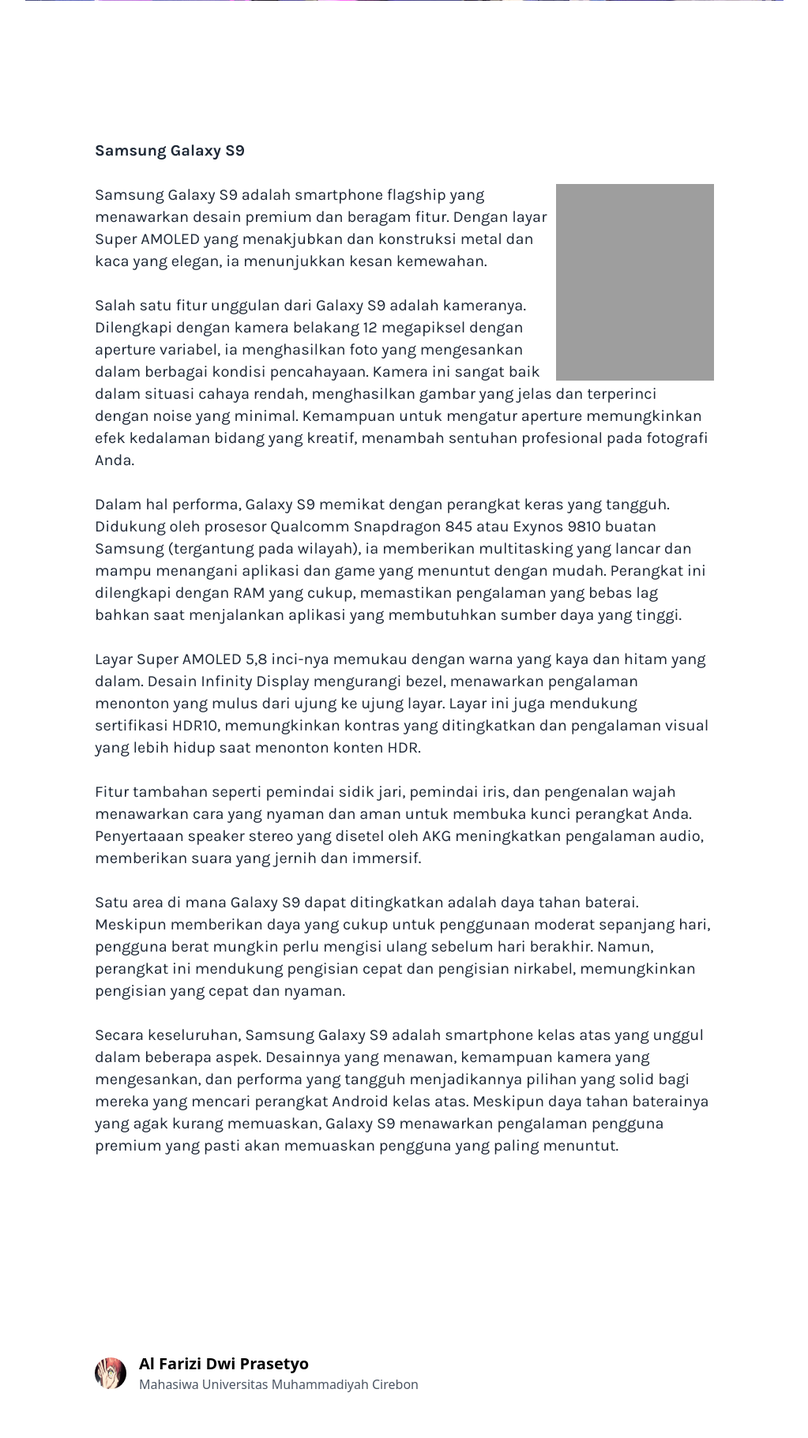
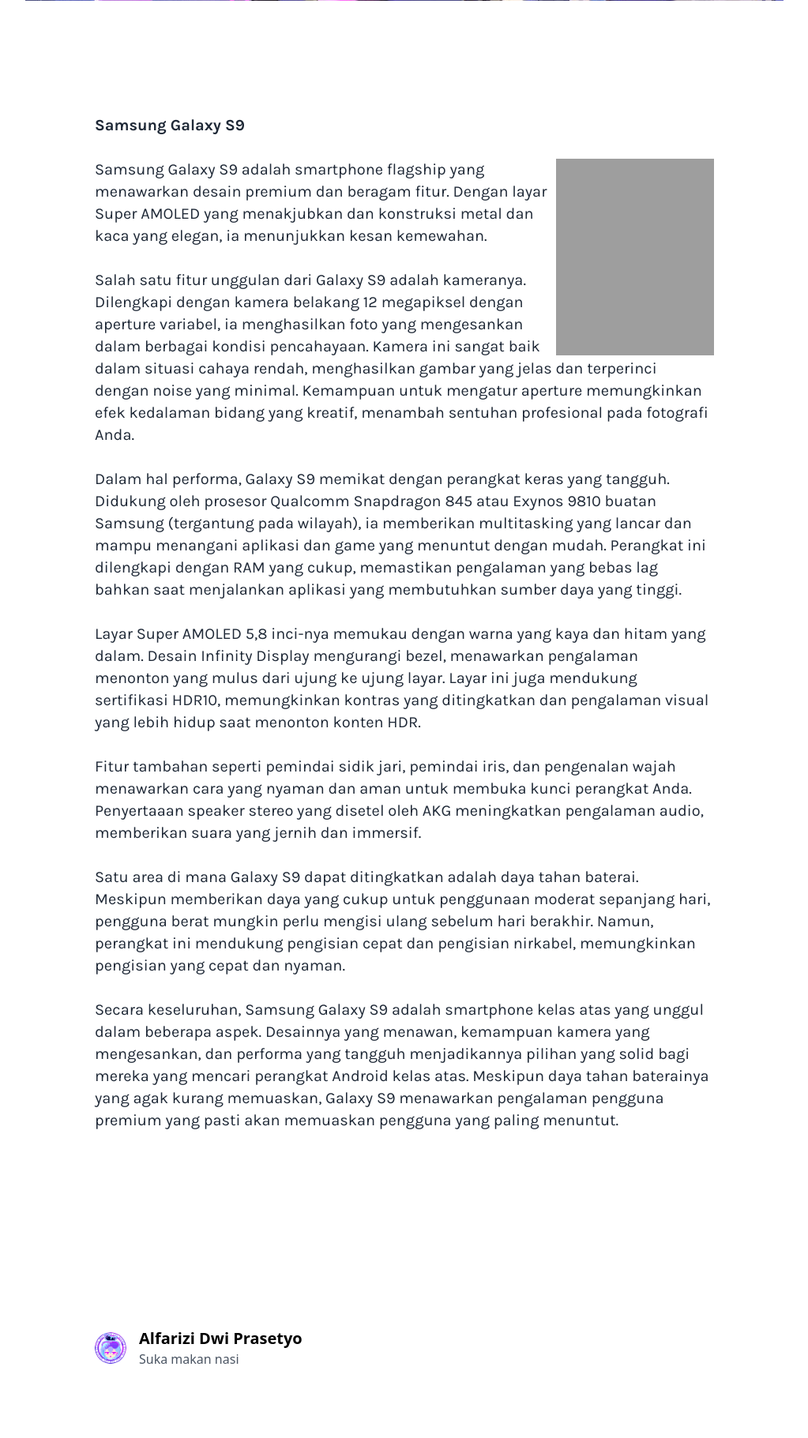
Before and after one commit to AlfariziDwiPrasetyo/shirookami_blog, a Flask app: page /post/1 in a window 1280 px wide. Shown: the part 839-2660 px from the top of the page at 79% size, without its empty margins (128-1151 px from the left). Run offline with Flask 3, Linux system fonts and the light colour scheme; some libraries are stand-ins or nearby versions; grey boxes are pictures that could not be loaded.

Commit message:
fixing author post

```diff
--- a/flaskblog/templates/layout.html
+++ b/flaskblog/templates/layout.html
@@ -72,7 +72,6 @@
 
 
 <footer class="w-full bg-gray-900 pb-5 ">
-
     <div class="w-full container mx-auto flex flex-col items-center">
         <div class="flex flex-row text-center justify-between py-6">
             <a href="https://www.facebook.com/shirookam/" class="uppercase px-3">  <svg
--- a/flaskblog/templates/post.html
+++ b/flaskblog/templates/post.html
@@ -11,7 +11,7 @@
 	<div class="container flex w-100% max-w-6xl mx-auto bg-white bg-cover mt-8 rounded"></div>
 	<img class="lg:w-3/4 m-auto" src="{{ url_for('static', filename='profile_pics/' + post.thumbnail) }}" alt="">
 	<!--Container-->
-	<div class="container max-w-5xl mx-auto mt-20">
+	<div class="container max-w-5xl mx-auto mt-12">
 
 		<div class="mx-0 sm:mx-6">
 
@@ -98,10 +98,10 @@
 
 				<!--Author-->
 				<div class="flex w-full items-center font-sans p-8 md:p-24">
-					<img class="w-10 h-10 rounded-full mr-4" src="../img/makimasus.jpg" alt="Avatar of Author">
+					<img class="w-10 h-10 rounded-full mr-4" src="{{url_for('static', filename='profile_pics/' + post.author.image_file)}}" alt="Avatar of Author">
 					<div class="flex-1">
-						<p class="font-bold text-base md:text-xl leading-none">Al Farizi Dwi Prasetyo</p>
-						<p class="text-gray-600 text-xs md:text-base">Mahasiwa Universitas Muhammadiyah Cirebon</a></p>
+						<p class="font-bold text-base md:text-xl leading-none">{{ post.author.username }}</p>
+						<p class="text-gray-600 text-xs md:text-base">{{post.author.role}}</a></p>
 					</div>
 				</div>
 			</div>
```
Also changed, not shown: flaskblog/templates/home.html (+5 -5 lines), instance/site.db. Lines whose indentation alone changed are shown as unchanged.
